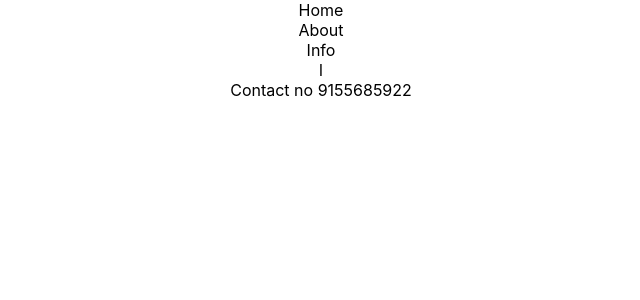
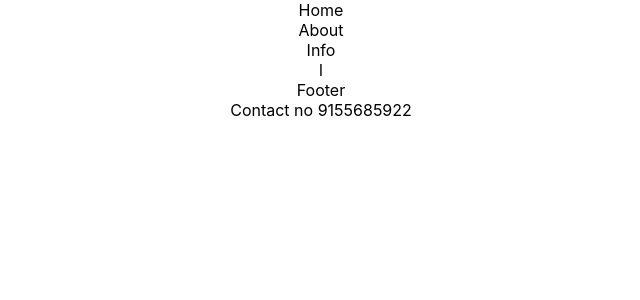
Before and after one commit to rahull04/Demo, a React (Create React App) app in the folder demo-app/: page / in a window 1280 px wide. Shown: the top 300 px of the page, without its empty margins (319-959 px from the left). Built offline with nearby package versions, Linux system fonts and the light colour scheme.

Commit message:
uncommented footer

```diff
--- a/demo-app/src/components/Footer/Footer.js
+++ b/demo-app/src/components/Footer/Footer.js
@@ -3,7 +3,7 @@ import React from 'react';
 function Footer() {
   return(
       <div>
-          {/* <div>Footer</div> */}
+          <div>Footer</div>
           <div>Contact no 9155685922</div>
       </div>
   )
```
